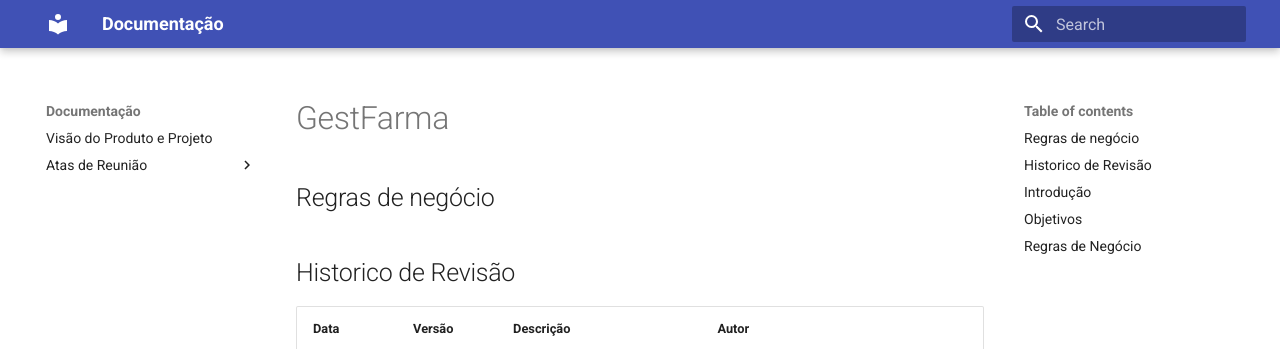
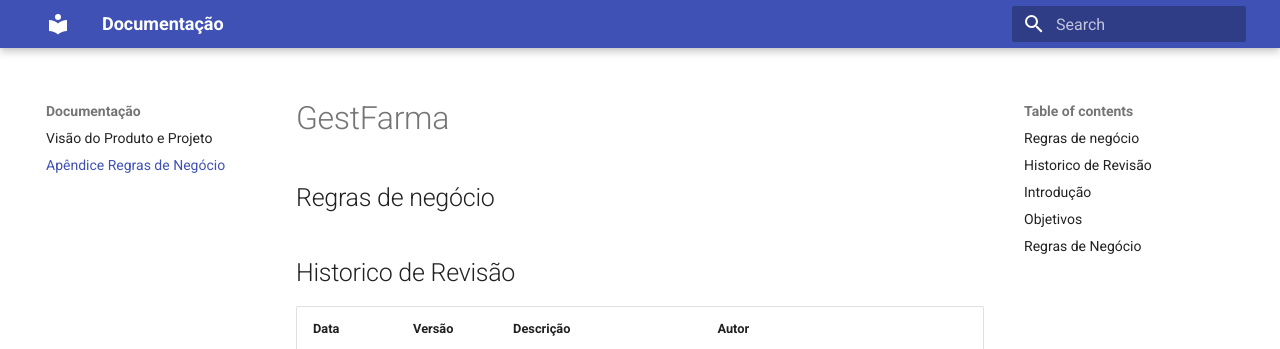
Before and after one commit to FGA-REQ/2024.2-Requisitores, an MkDocs documentation site: the page built from docs/visao-projeto-produto/regrasdenegocio.md, in a window 1280 px wide. Shown: the top 349 px of the page. Built offline with MkDocs 1.6.1 and Material for MkDocs 9.7.7, drawn with Linux system fonts in a browser that asks for light colours.

Commit message:
organização das pastas

```diff
--- a/mkdocs.yml
+++ b/mkdocs.yml
@@ -2,8 +2,7 @@ site_name: Documentação
 
 nav:
   - Visão do Produto e Projeto : "visao-projeto-produto/visaoprojetoproduto.md"
-  - Atas de Reunião:
-    - Ata 1: "atas-reuniao/ata-reuniao-1.md"
+  - Apêndice Regras de Negócio: "visao-projeto-produto/regrasdenegocio.md"
 
 theme:
   name: material
```
Also changed, not shown: docs/visao-projeto-produto/regrasdenegocio.md (renamed from docs/regrasdenegocio.md).
